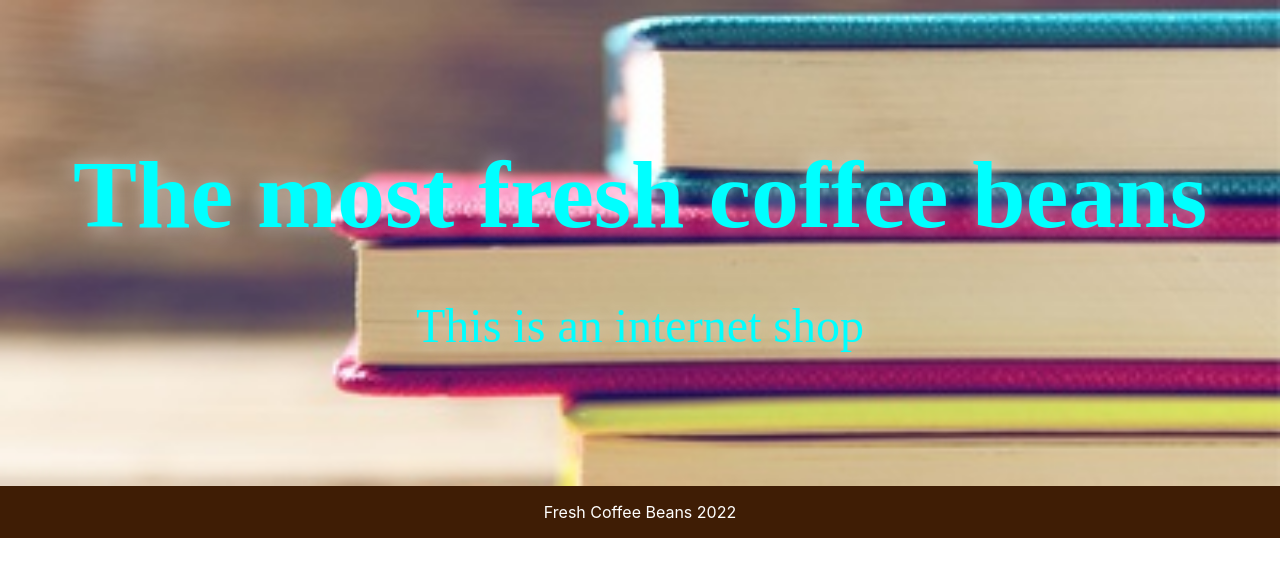
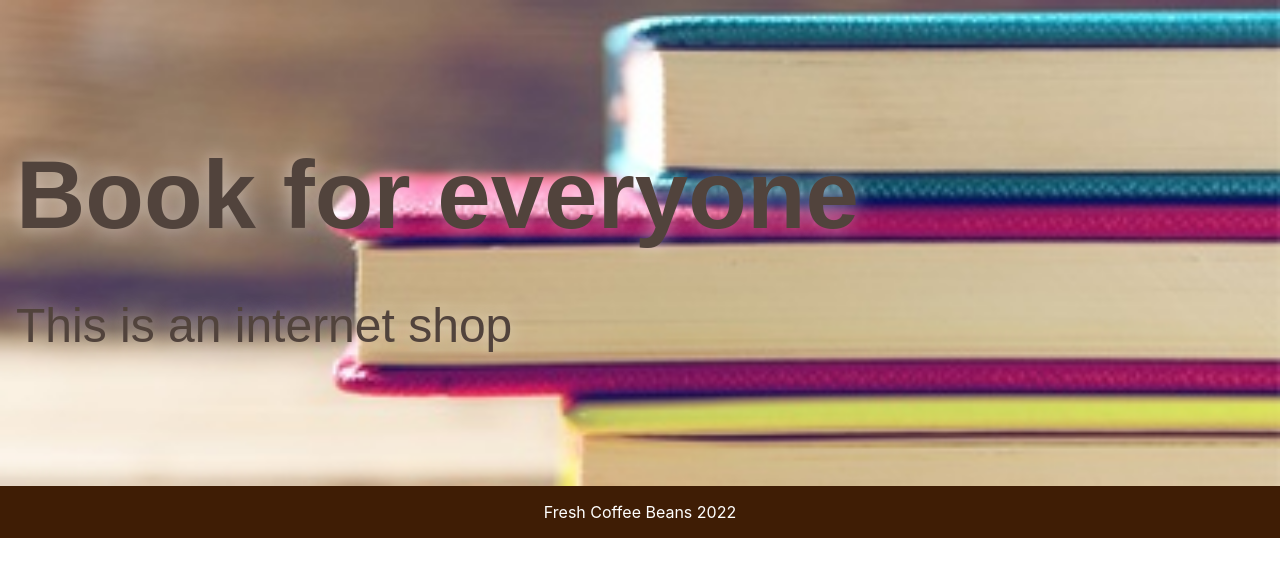
Before and after one commit to DumukenovaAitunuk/diploma2, a React (Create React App) app: page / in a window 1280 px wide. Shown: the top 576 px of the page. Built offline with nearby package versions, Linux system fonts and the light colour scheme.

Commit message:
change name

```diff
--- a/src/Components/Header/Header.css
+++ b/src/Components/Header/Header.css
@@ -8,11 +8,11 @@
     background-size: cover;
     color: white;
     text-shadow: 0 0 20px rgba(255, 255, 255, .5);
-    text-align: center;
+    text-align: aligt-leeft;
     font-size: 3rem;
     padding-top: 70px;
-    font-family: 'Rubik Microbe', cursive;
-    color: rgb(0, 255, 255);
+    font-family: Arial, Helvetica, sans-serif   ;
+    color: rgb(81, 67, 60);
     background-position: center;
 
 }
--- a/src/Components/Header/Header.js
+++ b/src/Components/Header/Header.js
@@ -8,7 +8,7 @@ function Header() {
 
   return (
     <header className="Header" style={style}>
-      <h1>The most fresh coffee beans</h1>
+      <h1>Book for everyone</h1>
       <p>This is an internet shop</p>
     </header>
   );
```
Also changed, not shown: src/Components/Nav/NavItem/NavItem.css (added, +14 -0 lines), src/Components/Nav/NavItem/NavItem.js (added, +18 -0 lines).
